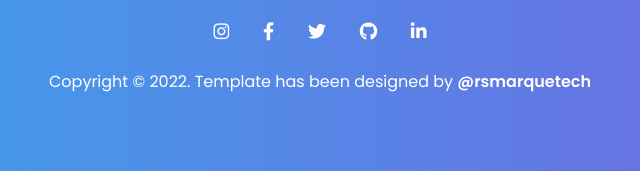
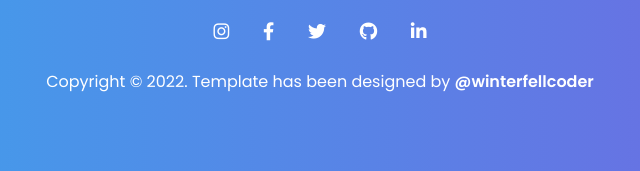
Before and after one commit to sunilkumaroffficial/mdportfoliolive, a plain HTML site: page index.html in a window 1280 px wide. Shown: the part 4468-4639 px from the top of the page, 320-960 px from the left. Drawn offline with nearby package versions, Linux system fonts and the light colour scheme.

Commit message:
Update index.html

```diff
--- a/index.html
+++ b/index.html
@@ -359,7 +359,7 @@
             </ul>
 
             <p class="copyright_msg">
-                Copyright © 2022. Template has been designed by <a href="#">@rsmarquetech</a>
+                Copyright © 2022. Template has been designed by <a href="#">@winterfellcoder</a>
             </p>
         </div>
     </footer>
```
